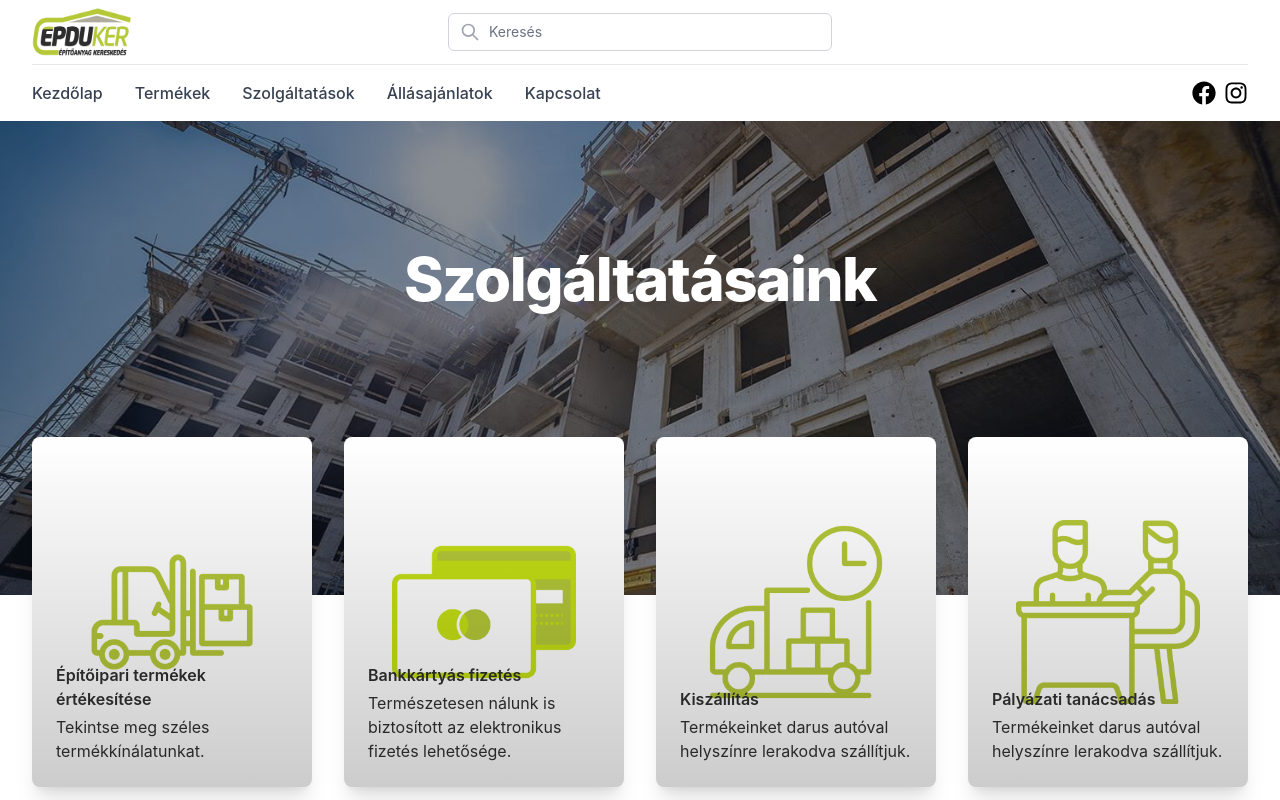
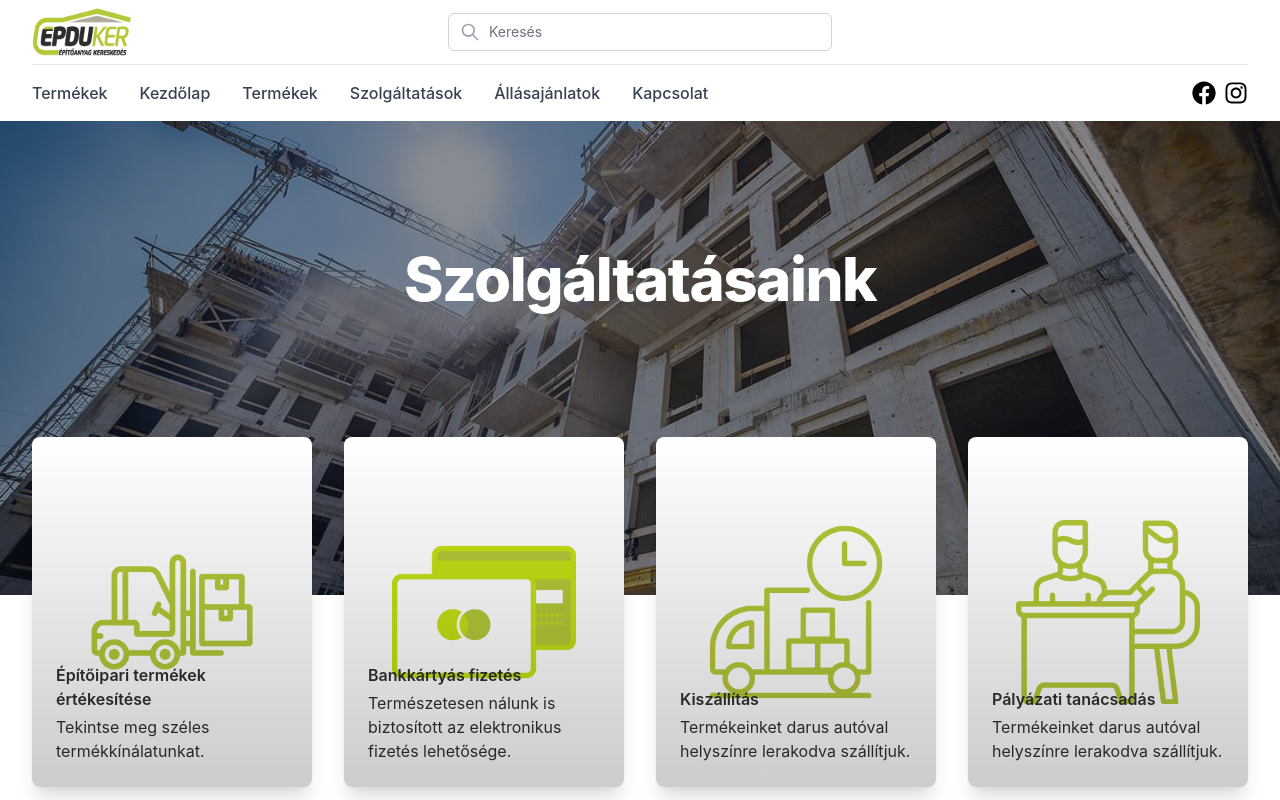
Before and after one commit to Vendll/epduker-frontend, a Next.js app: page /szolgaltatasok in a window 1280 px wide. Shown: the top 800 px of the page. Built offline with nearby package versions, Linux system fonts and the light colour scheme.

Commit message:
Flyout menu brought back

```diff
--- a/components/navigation/Navbar.js
+++ b/components/navigation/Navbar.js
@@ -195,116 +195,6 @@ const navigations = {
   ],
 };
 
-{
-  /* Flyout menus */
-}
-{
-  /* <Popover.Group className="hidden lg:flex-1 lg:block lg:self-stretch">
-                <div className="h-full flex space-x-8">
-                  {navigation.categories.map((category) => (
-                    <Popover key={category.name} className="flex">
-                      {({ open }) => (
-                        <>
-                          <div className="relative flex">
-                            <Popover.Button
-                              className={classNames(
-                                open
-                                  ? "text-indigo-600"
-                                  : "text-gray-700 hover:text-gray-800",
-                                "relative z-10 flex items-center justify-center transition-colors ease-out duration-200 text-sm font-medium"
-                              )}
-                            >
-                              {category.name}
-                              <span
-                                className={classNames(
-                                  open ? "bg-indigo-600" : "",
-                                  "absolute bottom-0 inset-x-0 h-0.5 transition-colors ease-out duration-200 sm:mt-5 sm:transform sm:translate-y-px"
-                                )}
-                                aria-hidden="true"
-                              />
-                            </Popover.Button>
-                          </div>
-
-                          <Transition
-                            as={Fragment}
-                            enter="transition ease-out duration-200"
-                            enterFrom="opacity-0"
-                            enterTo="opacity-100"
-                            leave="transition ease-in duration-150"
-                            leaveFrom="opacity-100"
-                            leaveTo="opacity-0"
-                          >
-                            <Popover.Panel className="absolute top-full inset-x-0 z-50">
-
-                              <div
-                                className="absolute inset-0 top-1/2 bg-white shadow"
-                                aria-hidden="true"
-                              />
-
-                              <div className="relative bg-white">
-                                <div className="max-w-7xl mx-auto px-8">
-                                  <div className="grid grid-cols-3 gap-y-10 gap-x-8 py-10 text-sm text-gray-500">
-                                    {category.sections.map(
-                                      (column, columnIdx) => (
-                                        <div
-                                          key={columnIdx}
-                                          className="space-y-10"
-                                        >
-                                          {column.map((section) => (
-                                            <div key={section.name}>
-                                              <p
-                                                id={`${category.id}-${section.id}-heading`}
-                                                className="font-medium text-gray-900"
-                                              >
-                                                {section.name}
-                                              </p>
-                                              <ul
-                                                role="list"
-                                                aria-labelledby={`${category.id}-${section.id}-heading`}
-                                                className="mt-2"
-                                              >
-                                                {section.items.map((item) => (
-                                                  <li
-                                                    key={item.name}
-                                                    className="flex"
-                                                  >
-                                                    <a
-                                                      href={item.href}
-                                                      className="hover:text-gray-800"
-                                                    >
-                                                      {item.name}
-                                                    </a>
-                                                  </li>
-                                                ))}
-                                              </ul>
-                                            </div>
-                                          ))}
-                                        </div>
-                                      )
-                                    )}
-                                  </div>
-                                </div>
-                              </div>
-                            </Popover.Panel>
-                          </Transition>
-                        </>
-                      )}
-                    </Popover>
-                  ))}
-
-                  {navigation.pages.map((page) => (
-                    <a
-                      key={page.name}
-                      href={page.href}
-                      className="flex items-center text-sm font-medium text-gray-700 hover:text-gray-800"
-                    >
-                      {page.name}
-                    </a>
-                  ))}
-                </div>
-              </Popover.Group> */
-}
-
 const navigation = [
   { name: "Kezdőlap", href: "/", current: true },
   {
@@ -430,7 +320,7 @@ const Navbar = () => {
               >
                 <Popover.Group className="hidden lg:flex-1 lg:block lg:self-stretch">
                   <div className="h-full flex space-x-8">
-                    {/* {navigations.categories.map((category) => (
+                    {navigations.categories.map((category) => (
                       <Popover key={category.name} className="flex">
                         {({ open }) => (
                           <>
@@ -506,7 +396,7 @@ const Navbar = () => {
                           </>
                         )}
                       </Popover>
-                    ))} */}
+                    ))}
 
                     {navigations.pages.map((page) => (
                       <Link key={page.name} href={page.href}>
@@ -552,7 +442,7 @@ const Navbar = () => {
             >
               <Popover.Group className="flex lg:hidden border-y border-gray-200">
                 <div className="h-full  flex flex-col space-y-3 my-4">
-                  {/* {navigations.categories.map((category) => (
+                  {navigations.categories.map((category) => (
                     <Popover key={category.name} className="flex relative">
                       {({ open }) => (
                         <>
@@ -627,7 +517,7 @@ const Navbar = () => {
                         </>
                       )}
                     </Popover>
-                  ))} */}
+                  ))}
 
                   {navigations.pages.map((page) => (
                     <Link key={page.name} href={page.href}>
```
